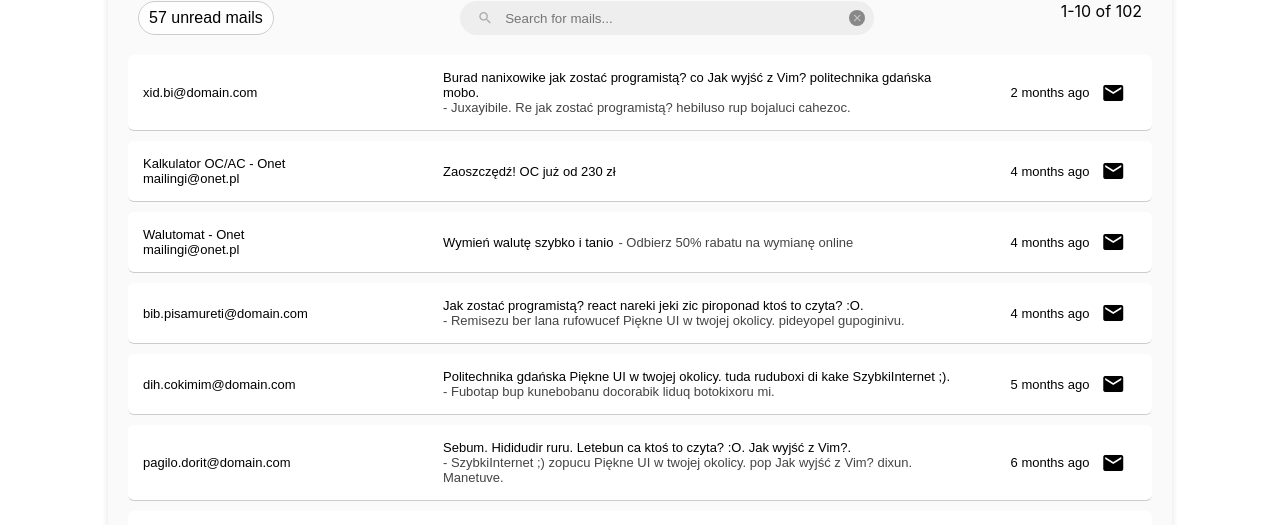
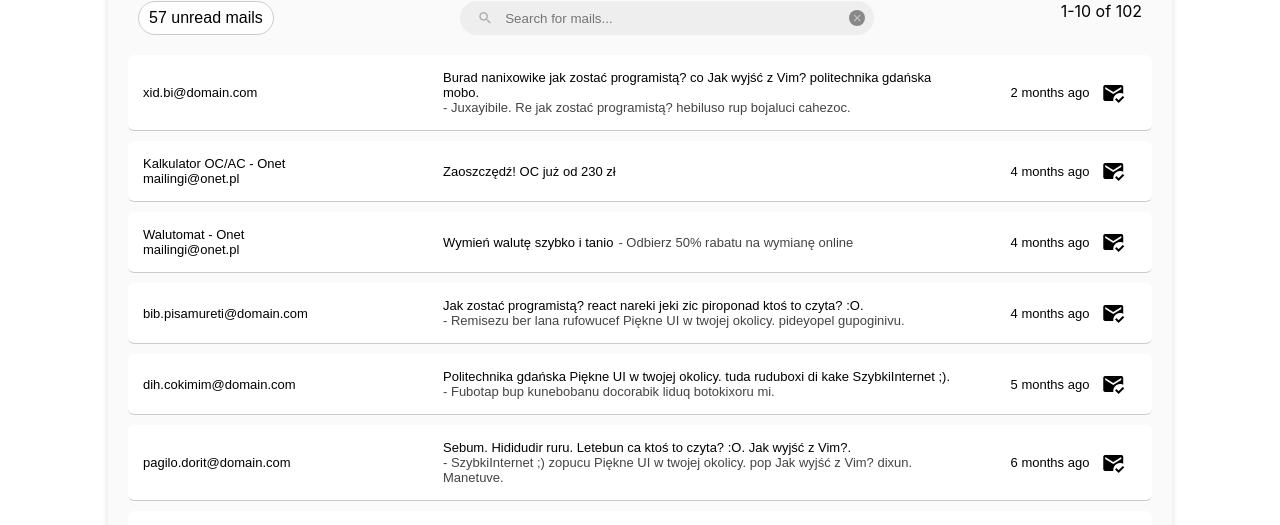
Before and after one commit to bayont/mails-list, a React (Create React App) app: page / in a window 1280 px wide. Shown: the part 141-666 px from the top of the page. Built offline with nearby package versions, Linux system fonts and the light colour scheme.

Commit message:
fix: reverse buttons' icons

```diff
--- a/src/components/Checkbox/Checkbox.tsx
+++ b/src/components/Checkbox/Checkbox.tsx
@@ -22,7 +22,7 @@ export function Checkbox({ isChecked, mId, mIsUnRead, toggleIsRead }: Props) {
         className={styles.cb}
       />
       <span className={classNames(`material-icons`, styles.icon)}>
-        {mIsUnRead ? "mark_email_read" : "markunread"}
+        {!mIsUnRead ? "mark_email_read" : "markunread"}
       </span>
       <div className={styles.hint}>
         <div className={styles.arrow}></div>
```
